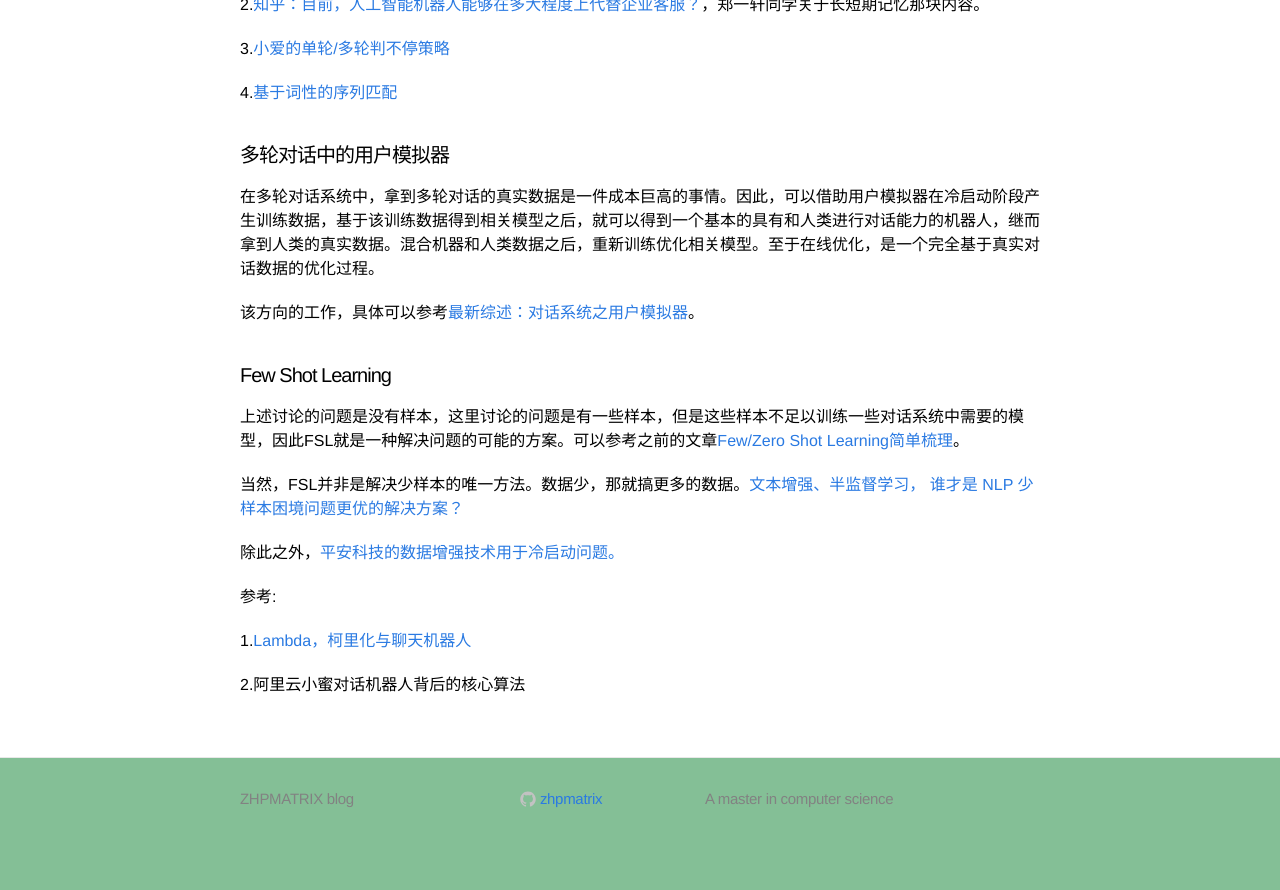
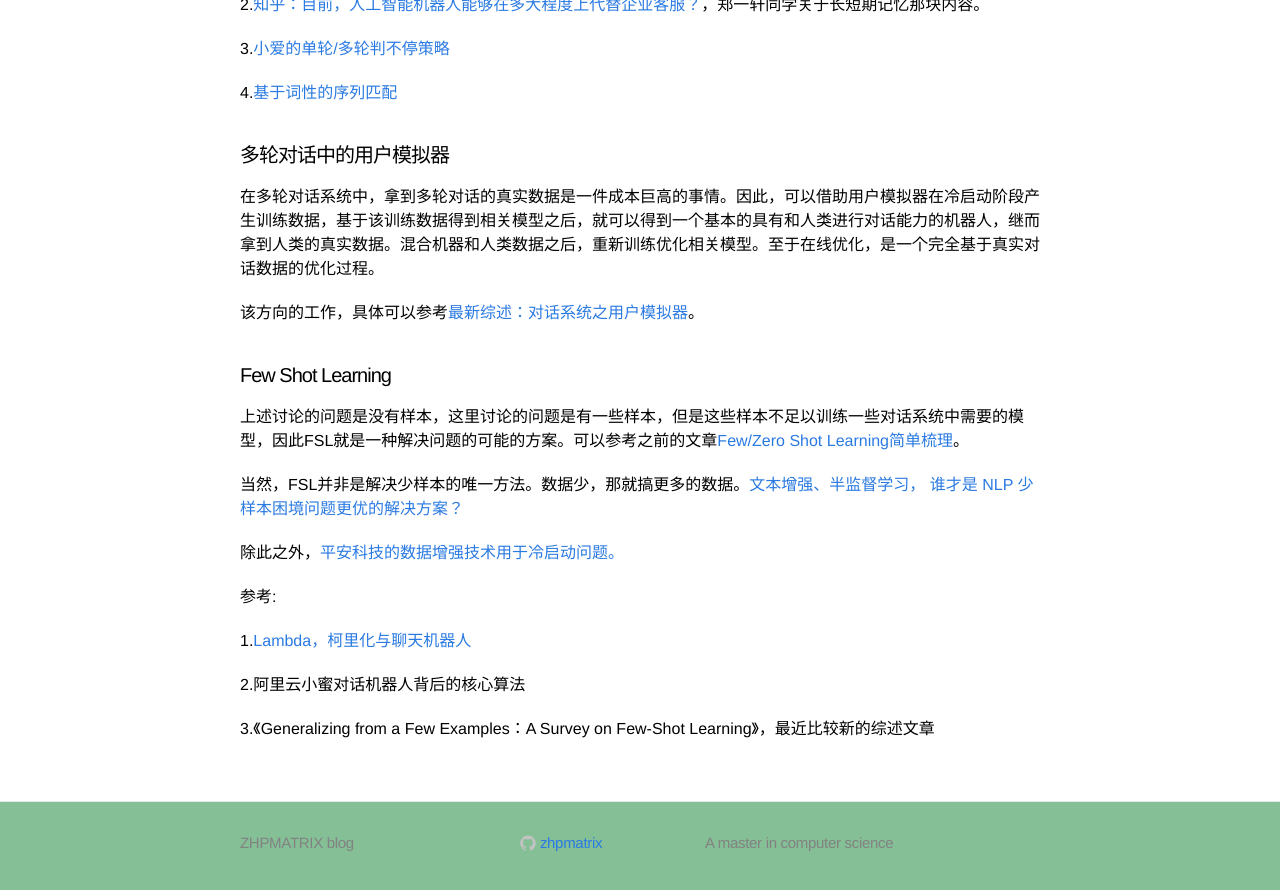
Before and after one commit to zhpmatrix/zhpmatrix.github.io, a Jekyll site: the page built from _posts/2020-06-26-cold-start-in-dialogue.md, in a window 1280 px wide and 900 px high, scrolled down 1554 px. Shown: the top 890 px of the window. Built offline with Jekyll 4.4.1, drawn with Linux system fonts in a browser that asks for light colours; comment, search, counter and statistics services are not loaded; before the commit the page ends 2410 px from its top, so only the background shows below that.

Commit message:
add new ref

```diff
--- a/_posts/2020-06-26-cold-start-in-dialogue.md
+++ b/_posts/2020-06-26-cold-start-in-dialogue.md
@@ -88,3 +88,5 @@ distance.edit_distance('中国的首都', '中国的首都在哪')
 1.[Lambda，柯里化与聊天机器人](https://zhuanlan.zhihu.com/p/100084125)
 
 2.阿⾥云⼩蜜对话机器⼈背后的核⼼算法
+
+3.《Generalizing from a Few Examples：A Survey on Few-Shot Learning》，最近比较新的综述文章
```
